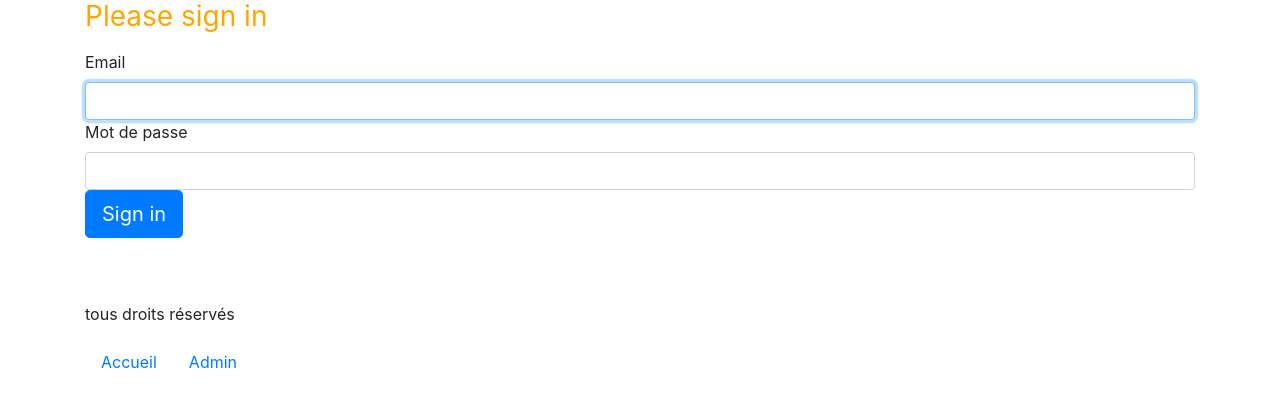
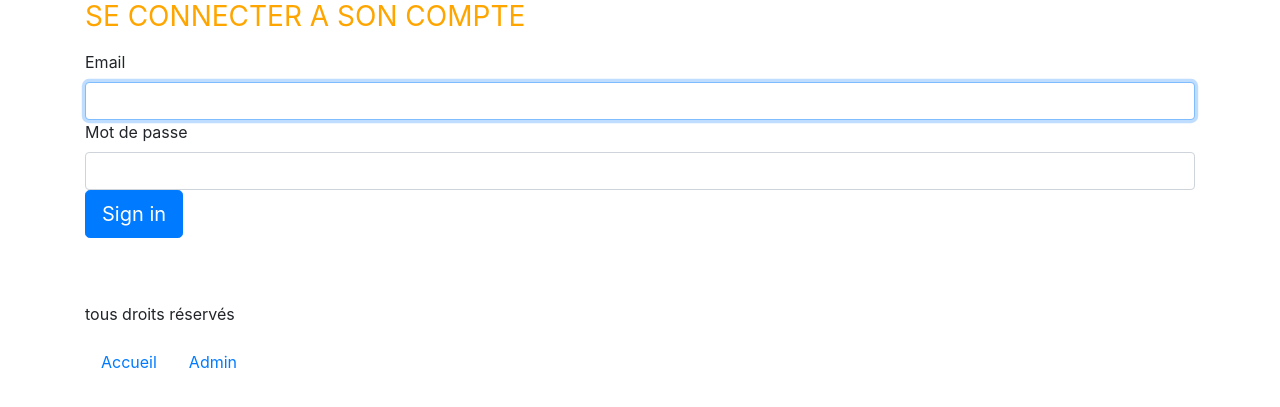
Before and after one commit to fullstack-20a/symfony-marketplace, a Symfony app: template templates/security/login.html.twig in a window 1280 px wide. Shown: the part 96-503 px from the top of the page. Run offline with Twig, Linux system fonts and the light colour scheme; the template is opened without the code that fills it, so the values that code supplies are empty; some libraries are stand-ins or nearby versions.

Commit message:
modif label

```diff
--- a/templates/security/login.html.twig
+++ b/templates/security/login.html.twig
@@ -15,7 +15,8 @@
         </div>
     {% endif %}
 
-    <h1 class="h3 mb-3 font-weight-normal">Please sign in</h1>
+    <h1 class="h3 mb-3 font-weight-normal">SE CONNECTER A SON COMPTE</h1>
+
     <label for="inputEmail">Email</label>
     <input type="email" value="{{ last_username }}" name="email" id="inputEmail" class="form-control" required autofocus>
     <label for="inputPassword">Mot de passe</label>
```
